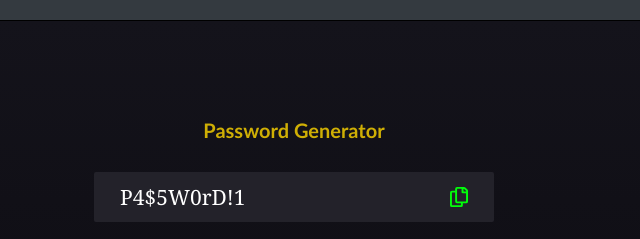
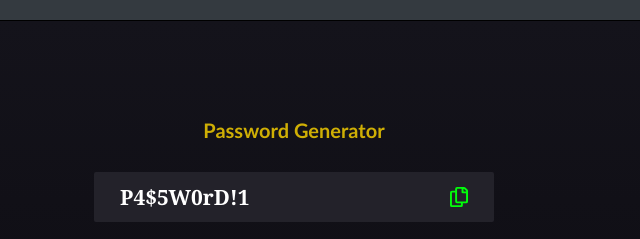
Before and after one commit to Teeclever/JavaScript_Project, a plain HTML site: page password_generator/index.html in a window 1280 px wide. Shown: the top 239 px of the page, 346-986 px from the left. Drawn offline with Linux system fonts and the light colour scheme.

Commit message:
password

```diff
--- a/password_generator/css/styles.css
+++ b/password_generator/css/styles.css
@@ -55,13 +55,14 @@ font-size: 20px;
 
 .result input
 {
-    background-color: white;
+
     width: 100%;
 
     height: 90%;
     background-color: inherit;
     border: none;
-    color: #fff;
+    color: white;
+    font-weight: 600;
     font-family: Cambria, Cochin, Georgia, Times, 'Times New Roman', serif;
     font-size: 21px;
     padding: 20px, 18px;
```
